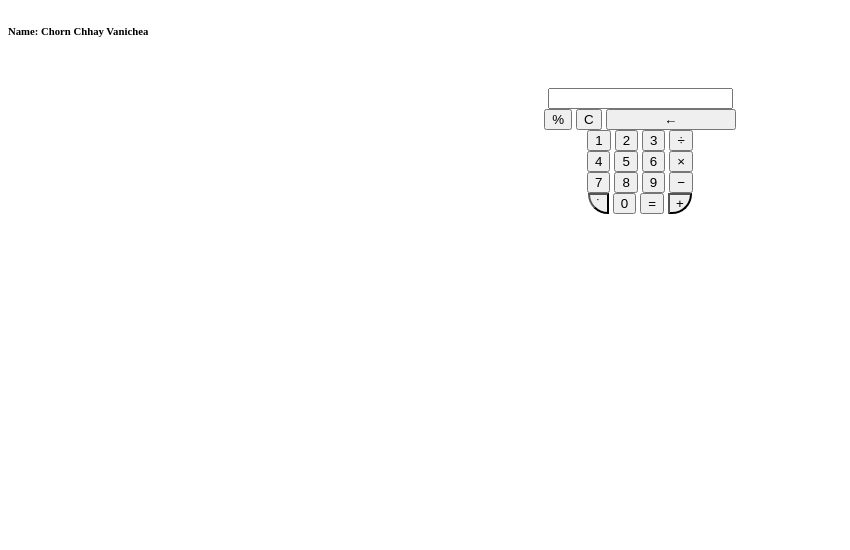
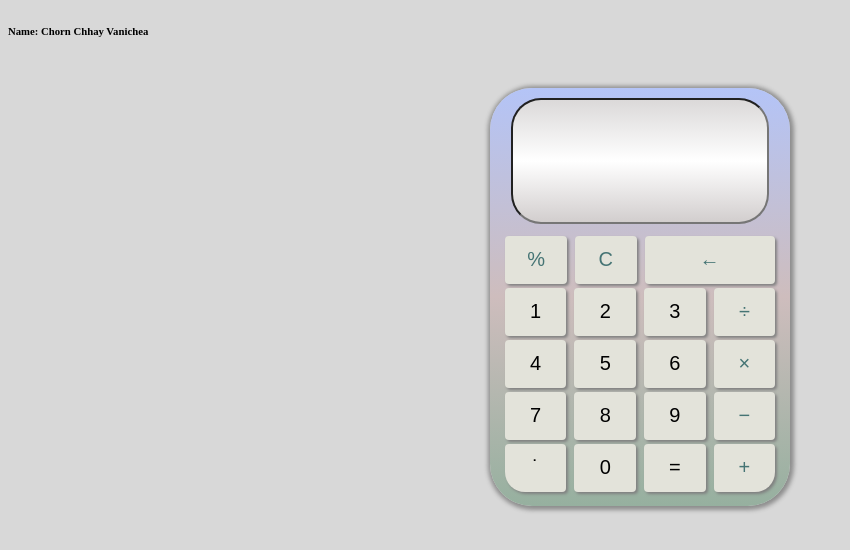
Before and after one commit to candy2368/calc, a plain HTML site: page index.html in a window 1280 px wide. Shown: the whole page, without its empty margins (0-850 px from the left). Drawn offline with Linux system fonts and the light colour scheme.

Commit message:
index.html

```diff
--- a/index.html
+++ b/index.html
@@ -4,7 +4,7 @@
     <meta charset="UTF-8">
     <meta name="viewport" content="width=device-width, initial-scale=1.0">
     <title>Calculator</title>
-    <link rel="stylesheet" href="StyleCalc.css">
+    <link rel="stylesheet" href="style.css">
 </head>
 <body>
     <h6>Name: Chorn Chhay Vanichea</h6>
```
